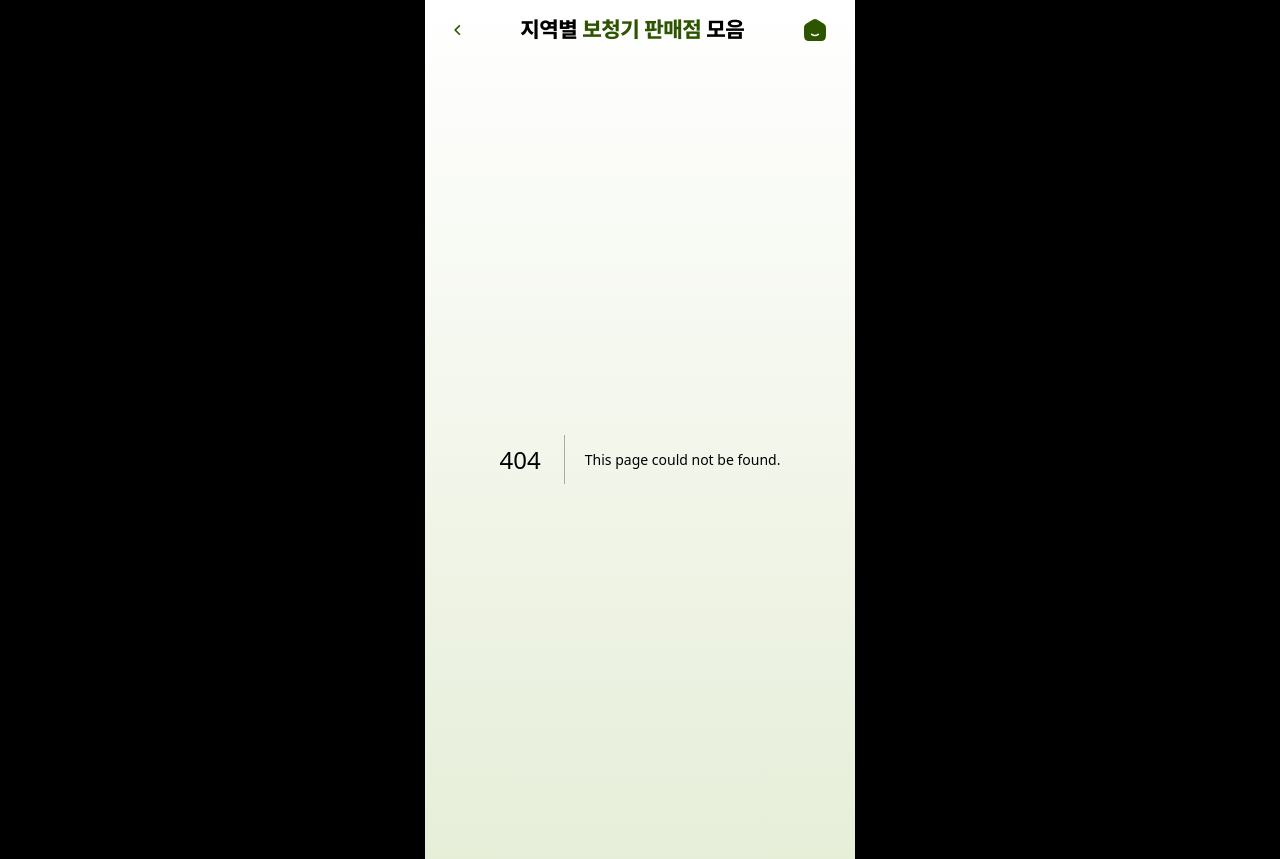
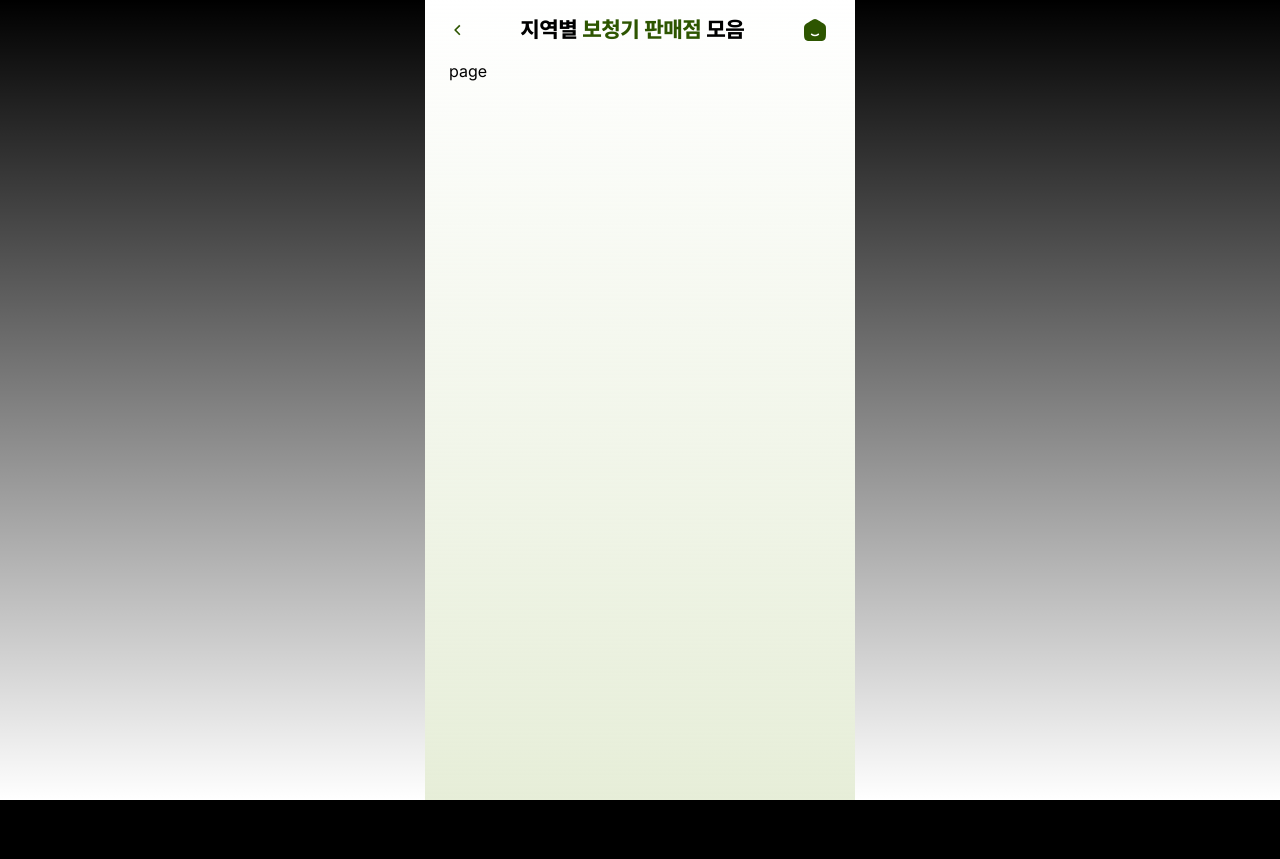
Before and after one commit to zestlee1106/bori-fe, a Next.js app: page /shop in a window 1280 px wide. Before the commit this address had no page. After the commit the page ends 800 px from the top, so only its background shows below. Built offline with nearby package versions, Linux system fonts and the light colour scheme.

Commit message:
add: 판매점 목록 페이지 추가

```diff
--- /dev/null
+++ b/app/shop/page.tsx
@@ -0,0 +1,7 @@
+import React from 'react'
+
+const page = () => {
+  return <div>page</div>
+}
+
+export default page
```
